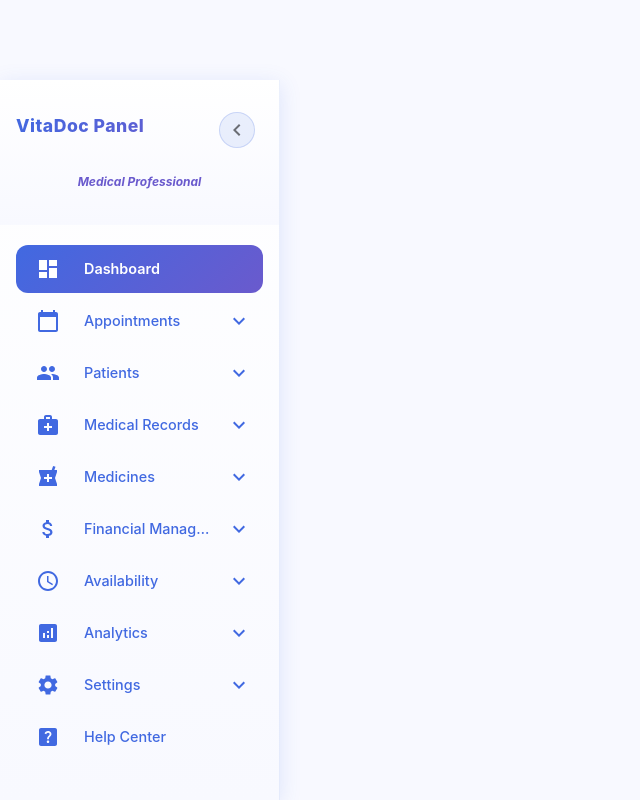
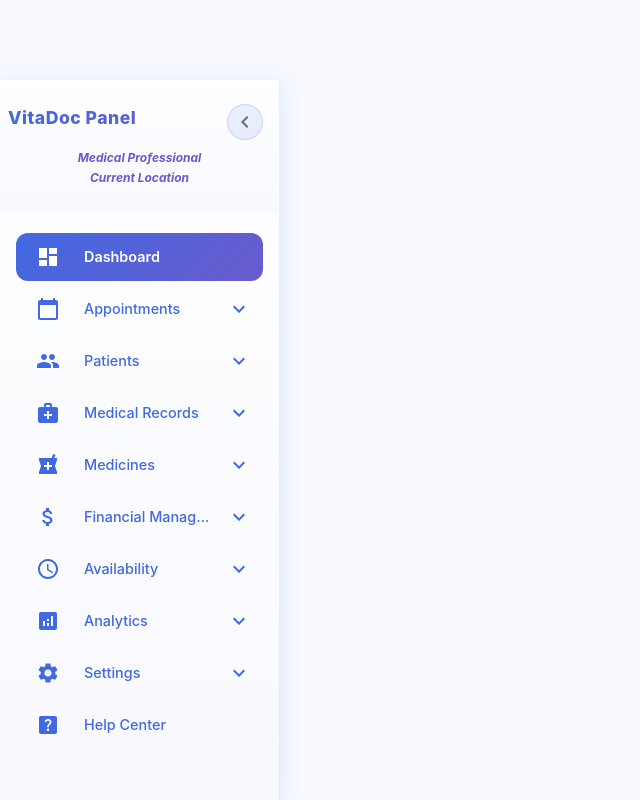
Before and after one commit to Steank-29/VitaDoc, a React (Vite) app: page /sidebar in a window 1280 px wide. Shown: the whole page, without its empty margins (0-640 px from the left). Built offline with nearby package versions, Linux system fonts and the light colour scheme.

Commit message:
setting up navbar & sidebar with token

```diff
--- a/src/containers/Sidebar.jsx
+++ b/src/containers/Sidebar.jsx
@@ -200,6 +200,12 @@ export default function Sidebar({ onToggle }) {
     return userData.medicalSpecialty;
   };
 
+  const getCurrentLocation = () => {
+    const userData = getUserData();
+    if (!userData || !userData.location) return 'Current Location';
+    return userData.location;
+  };
+
   const menuItems = [
     {
       label: 'Dashboard',
@@ -361,7 +367,7 @@ export default function Sidebar({ onToggle }) {
       >
         {/* Header with Toggle Button */}
         <Box sx={{
-          p: 2,
+          p: 1,
           position: 'sticky',
           top: 0,
           background: 'inherit',
@@ -374,7 +380,7 @@ export default function Sidebar({ onToggle }) {
             display: 'flex',
             alignItems: 'center',
             justifyContent: open ? 'space-between' : 'center', // Center when closed
-            mb: open ? 2 : 0, // Remove margin when closed
+            mb: open ? 0 : 0, // Remove margin when closed
           }}>
             {open && (
               <Typography
@@ -423,7 +429,7 @@ export default function Sidebar({ onToggle }) {
                 fontStyle: 'italic',
               }}
             >
-              {getMedicalSpecialty()}
+              {getMedicalSpecialty()} <br /> {getCurrentLocation()}
             </Typography>
           )}
         </Box>
```
